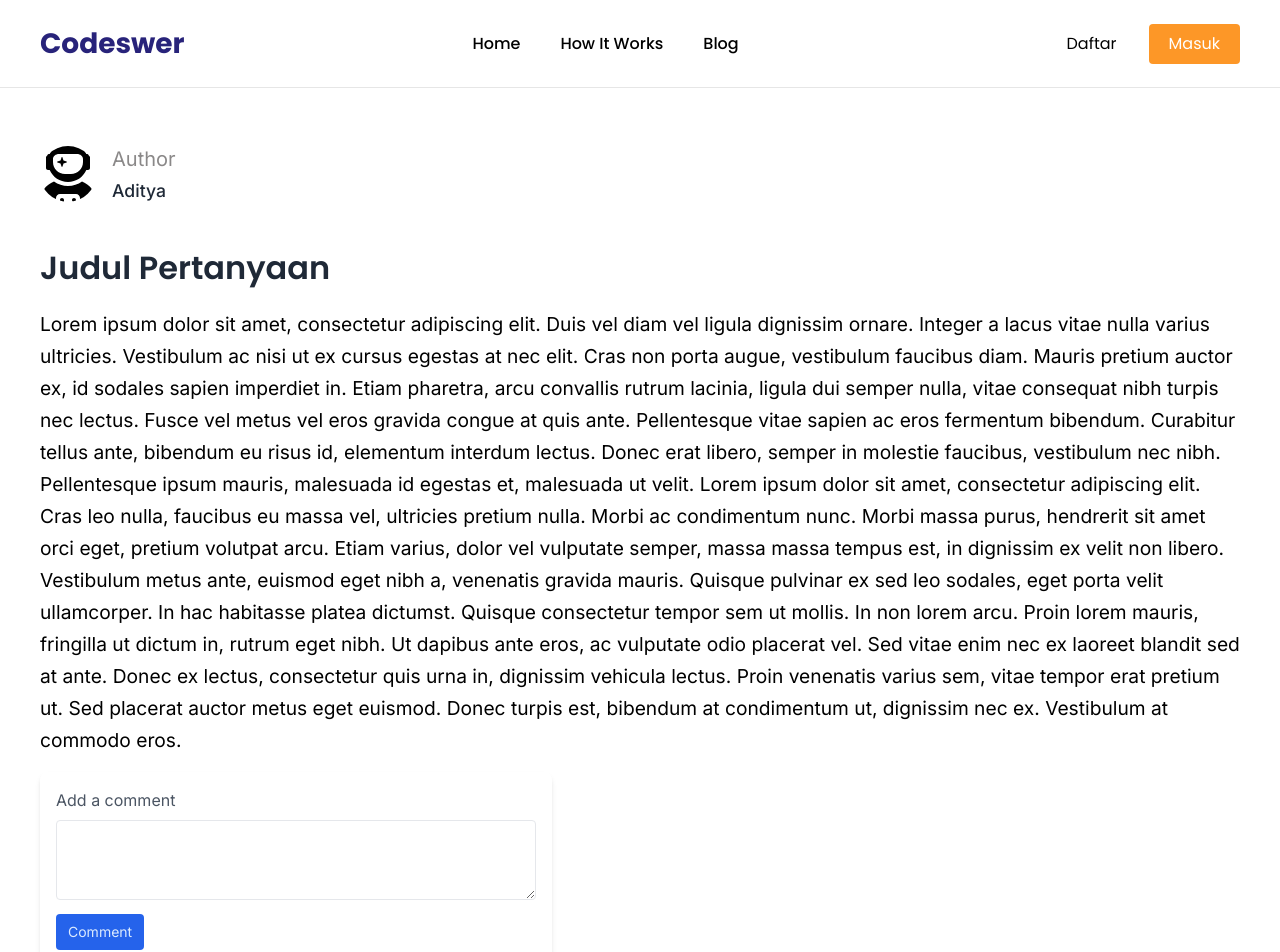
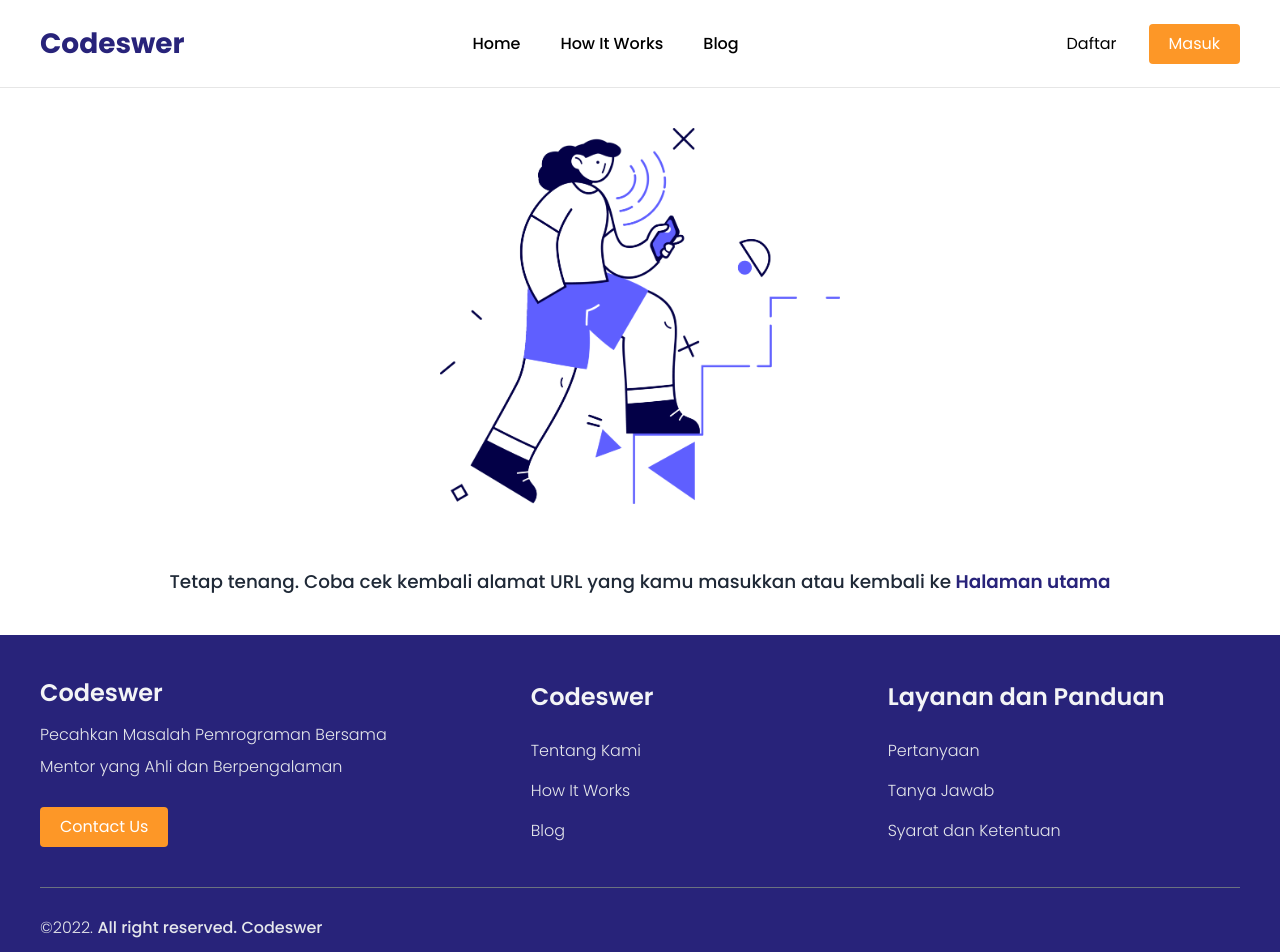
Before and after one commit to rg-km/final-project-engineering-54, a React (Create React App) app in the folder frontend/: page /forum in a window 1280 px wide. Shown: the top 952 px of the page. Built offline with nearby package versions, Linux system fonts and the light colour scheme.

Commit message:
docs: progress mirror forum

```diff
--- a/frontend/src/App.js
+++ b/frontend/src/App.js
@@ -67,7 +67,6 @@ export default function App() {
       <ScrollPage>
         <Routes>
           <Route path="/about" element={<About />} />
-          <Route path="/forum" element={<Forum />} />
           <Route path="/terms" element={<Terms />} />
           <Route path="/blogs" element={<Blogs />} />
           <Route path="/blog/:slugCategory/:slug" element={<ReadBlog />} />
@@ -79,6 +78,7 @@ export default function App() {
           <Route path="/dashboard/profile" element={<Profile />} />
           <Route path="/dashboard/questions" element={<Questions />} />
           <Route path="/question/create" element={<Question />} />
+          <Route path="/question/:id" element={<Forum />} />
 
           {/* Admin */}
           <Route path="/admin/signin" element={<AdminSignin />} />
--- a/frontend/src/components/auth/PopupAuthBtn.jsx
+++ b/frontend/src/components/auth/PopupAuthBtn.jsx
@@ -14,7 +14,7 @@ export default function PopupAuthBtn({classname}) {
                         <Link to="/dashboard/my">Dashboard</Link>
                     </li>
                     <li>
-                        <Link to="/dashboard/question">Tanya</Link>
+                        <Link to="/question/create">Tanya</Link>
                     </li>
                     <li className="text-red-500 font-light">
                         <span className="outline-none"
--- a/frontend/src/pages/Forum.jsx
+++ b/frontend/src/pages/Forum.jsx
@@ -1,4 +1,7 @@
 import React from "react";
+import { useParams, Navigate } from "react-router-dom"
+import { Dots } from 'loading-animations-react';
+
 import axios from "../api/axios";
 import { AuthContext } from "../App";
 import Codeswer from "../layouts/Codeswer";
@@ -8,18 +11,44 @@ import "../styles/_forum.scss"
 
 export default function Forum() {
 
-    const status = null;
+    const { id } = useParams()
+
+    const {state} = React.useContext(AuthContext);
+
+    const [questions, setQuestions] = React.useState([])
+    const [loading, setLoading] = React.useState(true)
+
+    const getQuestions = async () => {
+        await axios.get(`/forum/id?id=${id}`, {
+            withCredentials: true,
+         }).then(res => {
+            console.log(res.data)
+            setQuestions(res.data.forum)
+            setLoading(false)
+         }).catch( er => {
+             console.log(er)
+         })
+      }
+
+    React.useEffect(() => {
+        if(id)
+        getQuestions()
+    }, [id]);
+
+    if(!state.isAuthenticated) {
+        return <Navigate to="/signin" replace/>
+    }
 
     return (
         <Codeswer
             title="Pecahkan Masalah Pemrograman Bersama Mentor Berpengalaman"
             kw="codeswer home, codeswer beranda, codeswer id home, codeswer beranda indonesia"
             desc="Codeswer. Website yang menyediakan layanan forum bersama mentor yang berpengalaman secara privasi untuk membantumu menyelesaikan masalah pemrogramanmu."
-            ogUrl={status}
-            ogType={status}
-            ogTitle={status}
-            ogDesc={status}
-            twitTitle={status}
+            ogUrl={""}
+            ogType={""}
+            ogTitle={""}
+            ogDesc={""}
+            twitTitle={""}
         >
             <article className="forum-component">
                 <section id="container_forum">
@@ -36,6 +65,14 @@ export default function Forum() {
                         </AuthorDetail>
                     </div>
                     <div className="forum-detail mt-10 space-y-4">
+                        {
+                            loading ?
+                                <Dots className="max-w-[10rem]" text=" " dotColors={['#3A39B4', '#656EE3']}/>
+                            :
+                                questions &&
+                                questions.map((e, i) => {
+                                    return (
+                                        <>
                                             <div className="title-forum">
                                                 <h1 className="poppins">Judul Pertanyaan</h1>
                                             </div>
@@ -48,13 +85,13 @@ export default function Forum() {
                                                 </p>
                                             </div>
                                             <div className="comment-box">
-                            <div class="max-w-lg rounded-lg shadow-md">
-                                <form action="" class="w-full p-4 inter">
-                                    <label class="block mb-2">
-                                        <span class="text-gray-600">Add a comment</span>
-                                        <textarea class="w-full mt-2 h-20 p-2 border rounded focus:outline-none focus:ring-gray-300 focus:ring-1" rows="3"></textarea>
+                                                <div className="max-w-lg rounded-lg shadow-md">
+                                                    <form action="" className="w-full p-4 inter">
+                                                        <label className="block mb-2">
+                                                            <span className="text-gray-600">Add a comment</span>
+                                                            <textarea className="w-full mt-2 h-20 p-2 border rounded focus:outline-none focus:ring-gray-300 focus:ring-1" rows="3"></textarea>
                                                         </label>
-                                    <button class="px-3 py-2 text-sm text-blue-100 bg-blue-600 rounded">Comment</button>
+                                                        <button className="px-3 py-2 text-sm text-blue-100 bg-blue-600 rounded">Comment</button>
                                                     </form>
                                                 </div>
                                             </div>
@@ -80,6 +117,10 @@ export default function Forum() {
                                                     </p>
                                                 </div>
                                             </div>
+                                        </>
+                                    )
+                                })
+                        }
 
                     </div>
                 </section>
--- a/frontend/src/pages/dashboard/Question.jsx
+++ b/frontend/src/pages/dashboard/Question.jsx
@@ -4,6 +4,7 @@ import React, { useRef } from "react"
 import { AuthContext } from "../../App";
 import { Navigate } from "react-router-dom";
 
+import Dashboard from "./Dashboard";
 import "../../styles/dashboard/_question.scss";
 import { Editor } from '@tinymce/tinymce-react';
 import BtnCustom from "../../components/BtnCustom";
@@ -83,9 +84,19 @@ export default function Question() {
     })
     // console.log(dataReq)
   }
-  if (redirect) return <Navigate to="/questions" replace />;
+  if (redirect) return <Navigate to="/dashboard/questions" replace />;
 
   return (
+    <Dashboard
+      title="Buat Pertanyaan | Codeswer"
+      kw="pertanyaan codeswer"
+      desc="Buat Pertanyan Saya Codeswer"
+      ogUrl=""
+      ogType=""
+      ogTitle=""
+      ogDesc=""
+      twitTitle=""
+    >
       <main className="question-component">
         <form className="box-question w-full space-y-4"
           onSubmit={handleSubmit}
@@ -97,6 +108,7 @@ export default function Question() {
           </div>
           <div className="messages-question inter">
             <Editor
+              scriptLoading={{ async: true }}
               apiKey='j3akvdt0e6yupl1u6hcuj7w7v240k9feywwe2l9665xlvmv3'
               textareaName="question"
               initialValue="Mulai menulis disini"
@@ -106,7 +118,7 @@ export default function Question() {
                 plugins: [
                   'advlist', 'autolink', 'lists', 'link', 'image', 'charmap', 'preview',
                   'anchor', 'searchreplace', 'visualblocks', 'code', 'fullscreen',
-                'insertdatetime', 'media', 'table', 'code', 'help', 'wordcount'
+                  'insertdatetime', 'media', 'table', 'code', 'help', 'wordcount',
                 ],
                 toolbar: 'undo redo | blocks | ' +
                   'bold italic forecolor | alignleft aligncenter ' +
@@ -121,5 +133,6 @@ export default function Question() {
           </BtnCustom>
         </form>
       </main>
+    </Dashboard>
   );
 }
--- a/frontend/src/pages/dashboard/Questions.jsx
+++ b/frontend/src/pages/dashboard/Questions.jsx
@@ -2,6 +2,7 @@ import React from "react"
 import axios from "../../api/axios";
 import { Link } from "react-router-dom";
 import { AuthContext } from "../../App";
+import { Dots } from 'loading-animations-react';
 import BtnCustom from "../../components/BtnCustom";
 
 import Dashboard from "./Dashboard"
@@ -11,11 +12,13 @@ export default function Mydash() {
 
   const {state} = React.useContext(AuthContext);
   const [questions, setQuestions] = React.useState([])
+  const [loading, setLoading] = React.useState(true)
 
   const getQuestions = async () => {
     await axios.get(`/forum/id?users_id=${state.id}`, {
       withCredentials: true,
     }).then(res => {
+       setLoading(false)
         // console.log(res.data)
         setQuestions(res.data.forum)
      }).catch( er => {
@@ -44,14 +47,17 @@ export default function Mydash() {
           <h1>Pertanyaan Saya</h1>
         </div>
         <Link
-          to="/dashboard/question"
+          to="/question/create"
           className="questions-create poppins"
         >
           <BtnCustom>Buat Pertanyaan</BtnCustom>
         </Link>
         <div className="card-questions-list w-full mt-12 space-y-5">
         {
-          questions.length === null ?
+          loading ?
+            <Dots className="max-w-[10rem]" text=" " dotColors={['#3A39B4', '#656EE3']}/>
+            :
+              questions.length > 0 ?
               questions.map((e,i) => {
                 return (
                   <div key={i} className="card-questions-wrapper inter border border-solid border-gray-300">
@@ -64,7 +70,7 @@ export default function Mydash() {
                         </h2>
                       </Link>
                     </div>
-                <Link to="/forum">
+                    <Link to={`/question/${e.id}`}>
                       <BtnCustom>Lihat Detail Pertanyaan</BtnCustom>
                     </Link>
                   </div>
```
Lines whose indentation alone changed are shown as unchanged.
